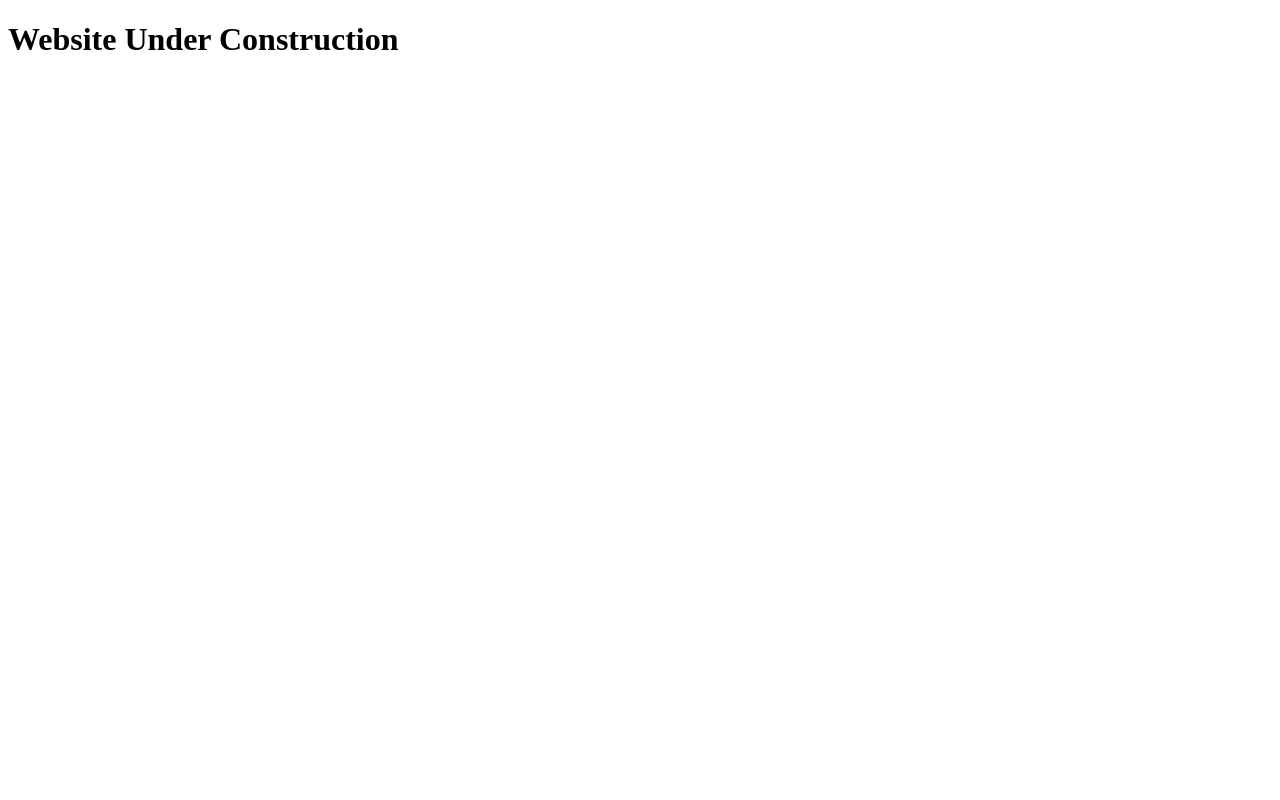
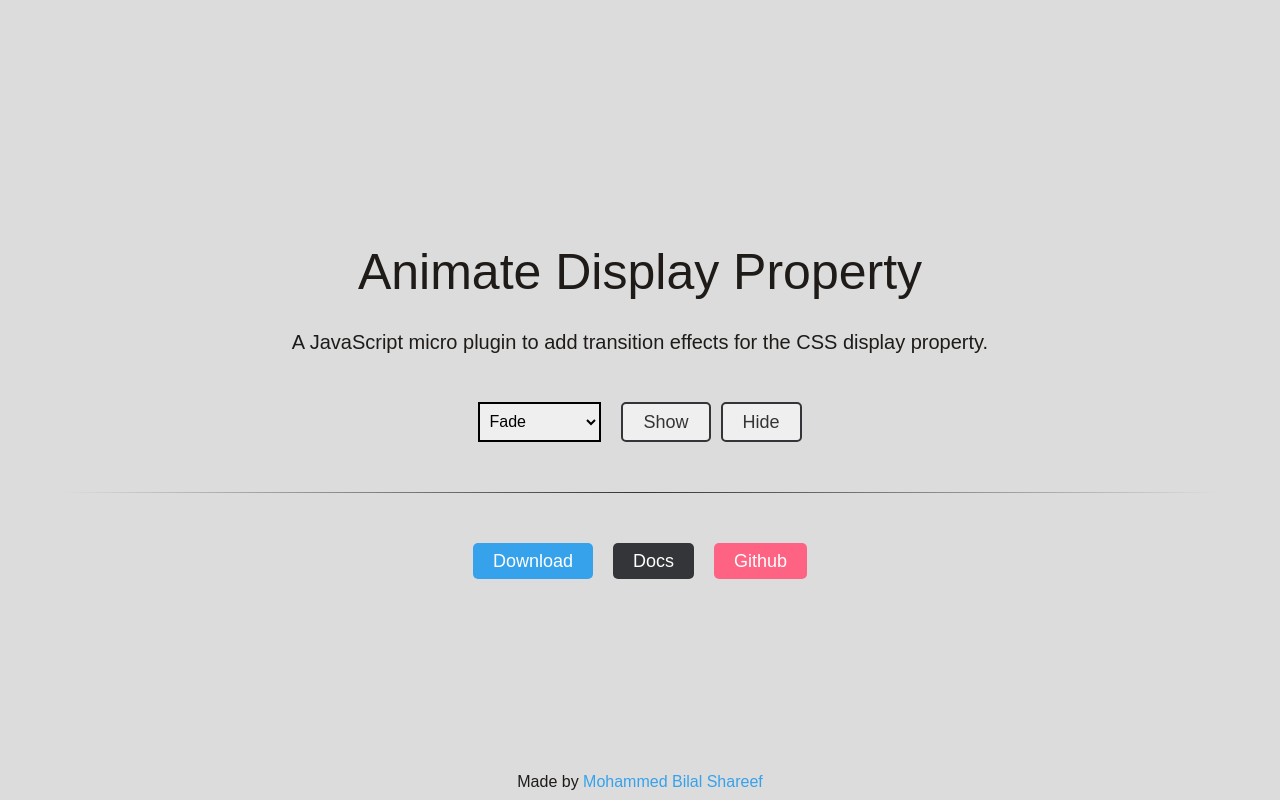
Before and after one commit to bilalshareef/animate-display-property, a plain HTML site: page index.html in a window 1280 px wide. Drawn offline with Linux system fonts and the light colour scheme; a web font is replaced by a local one.

Commit message:
Added home page layout which contains a demo section of the plugin and buttons for download, documentation and github.

```diff
--- /dev/null
+++ b/css/style.css
@@ -0,0 +1,166 @@
+/* CSS Resets */
+html, body, div, span, applet, object, iframe,
+h1, h2, h3, h4, h5, h6, p, blockquote, pre,
+a, abbr, acronym, address, big, cite, code,
+del, dfn, em, img, ins, kbd, q, s, samp,
+small, strike, strong, sub, sup, tt, var,
+b, u, i, center,
+dl, dt, dd, ol, ul, li,
+fieldset, form, label, legend,
+table, caption, tbody, tfoot, thead, tr, th, td,
+article, aside, canvas, details, embed,
+figure, figcaption, footer, header, hgroup,
+menu, nav, output, ruby, section, summary,
+time, mark, audio, video {
+    margin: 0;
+    padding: 0;
+    border: 0;
+    font-size: 100%;
+    font: inherit;
+    vertical-align: baseline;
+}
+/* HTML5 display-role reset for older browsers */
+article, aside, details, figcaption, figure,
+footer, header, hgroup, menu, nav, section {
+    display: block;
+}
+body {
+    line-height: 1;
+}
+ol, ul {
+    list-style: none;
+}
+blockquote, q {
+    quotes: none;
+}
+blockquote:before, blockquote:after,
+q:before, q:after {
+    content: '';
+    content: none;
+}
+table {
+    border-collapse: collapse;
+    border-spacing: 0;
+}
+
+/* Common Styles */
+body {
+    font-size: 16px;
+    font-family: 'Saira Semi Condensed', sans-serif;
+    color: #1E1B18;
+}
+.button-1 {
+    text-decoration: none;
+    color: #333538;
+    border: 2px solid #333538;
+    border-radius: 5px;
+    padding: 0 20px;
+    line-height: 36px;
+    display: inline-block;
+    font-size: 18px;
+    cursor: pointer;
+    -webkit-transition: background-color .3s ease-out, color .3s ease-out;
+    -moz-transition: background-color .3s ease-out, color .3s ease-out;
+    -o-transition: background-color .3s ease-out, color .3s ease-out;
+    transition: background-color .3s ease-out, color .3s ease-out;
+}
+.button-1:hover {
+    background-color: #333538;
+    color: #FF6384;
+}
+.button-2 {
+    text-decoration: none;
+    color: #FFFFFF;
+    border-radius: 5px;
+    padding: 0 20px;
+    line-height: 36px;
+    display: inline-block;
+    font-size: 18px;
+    cursor: pointer;
+    background-color: #333538;
+    border: 0;
+    -webkit-transition: box-shadow .3s ease-out;
+    -moz-transition: box-shadow .3s ease-out;
+    -o-transition: box-shadow .3s ease-out;
+    transition: box-shadow .3s ease-out;
+}
+.button-2:hover {
+    box-shadow: 0 1px 5px rgba(0, 0, 0, 0.4);
+}
+
+/* Main Styles */
+.home-wrapper {
+    background: rgb(220, 220, 220);
+    position: fixed;
+    top: 0;
+    left: 0;
+    width: 100%;
+    height: 100%;
+    display: flex;
+    flex-direction: column;
+    align-items: center;
+    justify-content: center;
+}
+.adp-logo-wrapper {
+    height: 100px;
+}
+.adp-logo-wrapper h1 {
+    font-size: 50px;
+    line-height: 100px;
+}
+.home-wrapper p {
+    font-size: 20px;
+    margin: 10px 0;
+}
+.controls-wrapper {
+    display: flex;
+    margin-top: 40px;
+}
+.controls-wrapper select {
+    height: 40px;
+    font: inherit;
+    border: 2px solid black;
+    padding: 5px;
+    margin-right: 20px;
+}
+.controls-wrapper button {
+    margin-right: 10px;
+}
+.controls-wrapper button:last-child {
+    margin-right: auto;
+}
+.horizontal-separator {
+    height: 1px;
+    width: 90%;
+    margin: 50px 0;
+    background: -webkit-linear-gradient(0deg, transparent, #333538, transparent);
+    background: -o-linear-gradient(0deg, transparent, #333538, transparent);
+    background: -moz-linear-gradient(0deg, transparent, #333538, transparent);
+    background: linear-gradient(90deg, transparent, #333538, transparent);
+}
+.buttons-wrapper {
+    display: flex
+}
+.buttons-wrapper button {
+    margin-right: 20px;
+}
+.buttons-wrapper button:last-child {
+    margin-right: auto;
+}
+.button-2.blue {
+    background-color: #36A2EB;
+}
+.button-2.green {
+    background-color: #4BC0C0;
+}
+.button-2.red {
+    background-color: #FF6384;
+}
+.credit-info {
+    position: absolute;
+    bottom: 10px;
+}
+.credit-info a {
+    text-decoration: none;
+    color: #36A2EB;
+}
--- a/index.html
+++ b/index.html
@@ -2,8 +2,47 @@
 <html>
     <head>
         <title>Animate Display Property</title>
+        <meta name="description" content="">
+        <meta name="keywords" content="">
+        <meta name="author" content="Mohammed Bilal Shareef">
+        <meta name="viewport" content="width=device-width, initial-scale=1.0">
+        <link type="text/css" rel="stylesheet" href="css/style.css">
+        <link href="https://fonts.googleapis.com/css?family=Saira+Semi+Condensed:400,600" rel="stylesheet">
     </head>
     <body>
-        <h1>Website Under Construction</h1>
+        <div class="home-wrapper">
+            <div class="adp-logo-wrapper">
+                <h1>Animate Display Property</h1>
+            </div>
+            <p>A JavaScript micro plugin to add transition effects for the CSS display property.</p>
+            <div class="controls-wrapper">
+                <select>
+                    <option value="fade">Fade</option>
+                    <option value="slide-left">Slide Left</option>
+                    <option value="slide-right">Slide Right</option>
+                    <option value="slide-up">Slide Up</option>
+                    <option value="slide-down">Slide Down</option>
+                    <option value="zoom-in">Zoom In</option>
+                    <option value="zoom-out">Zoom Out</option>
+                    <option value="rotate-left">Rotate Left</option>
+                    <option value="rotate-right">Rotate Right</option>
+                    <option value="flip-up">Flip Up</option>
+                    <option value="flip-down">Flip Down</option>
+                    <option value="flip-left">Flip Left</option>
+                    <option value="flip-right">Flip Right</option>
+                </select>
+                <button type="button" class="button-1">Show</button>
+                <button type="button" class="button-1">Hide</button>
+            </div>
+            <div class="horizontal-separator"></div>
+            <div class="buttons-wrapper">
+                <button type="button" class="button-2 blue">Download</button>
+                <button type="button" class="button-2">Docs</button>
+                <button type="button" class="button-2 red">Github</button>
+            </div>
+            <div class="credit-info">Made by <a href="https://bilalshareef.github.io/" target="_blank">Mohammed Bilal Shareef</a></div>
+        </div>
+
+        <script type="text/javascript" src="js/script.js"></script>
     </body>
 </html>
```
Also changed, not shown: js/script.js (added).
